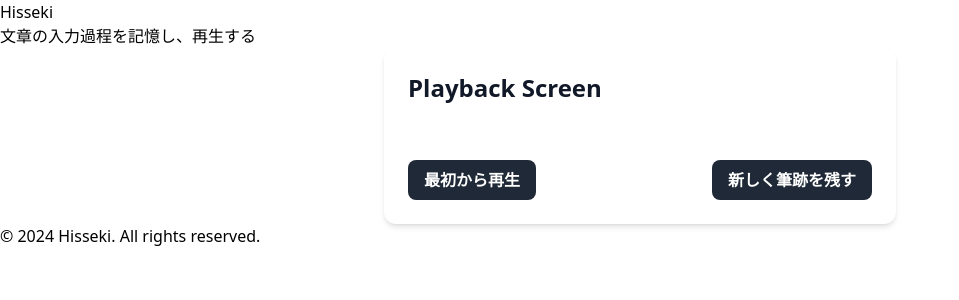
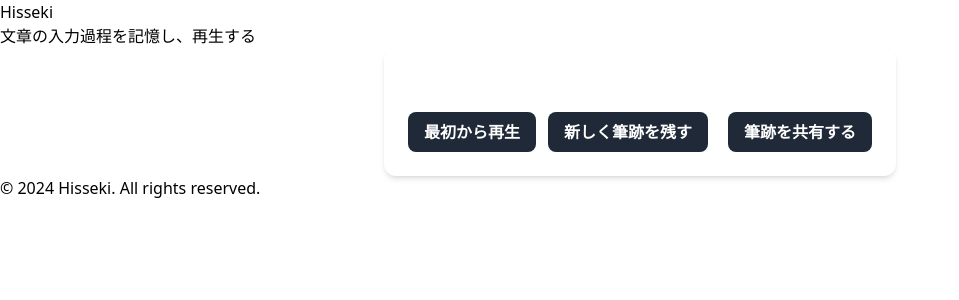
Before and after one commit to 0ldx7/Hisseki, a Next.js app: page /playback in a window 1280 px wide. Shown: the top 300 px of the page, without its empty margins (0-959 px from the left). Built offline with nearby package versions, Linux system fonts and the light colour scheme.

Commit message:
playback/pageのJSX配置順を調整

```diff
--- a/src/app/TextRecorder/page.tsx
+++ b/src/app/TextRecorder/page.tsx
@@ -23,7 +23,7 @@
     const dmp = new diff_match_patch(); // diff-match-patch インスタンス
     const router = useRouter(); // Next.js のルーター
 
-    // タイマーが開始されたら、1秒ごとにカウントダウンを行う
+    // カウントダウン
     useEffect(() => {
         if (recordingStatus === 'recording') {
             const timer = setInterval(() => { //一秒ごとに実行されるコールバック関数
--- a/src/app/playback/page.tsx
+++ b/src/app/playback/page.tsx
@@ -67,6 +67,7 @@
         let currentText = ''; // 現在のテキストを初期化
         setText(''); // 表示テキストをリセット
 
+        //初回再生時刻を記録
         const sessionId = searchParams.get('sessionId'); // クエリパラメータからセッションIDを取得
         if (!initialPlaybackTime && sessionId) {
             const currentTime = new Date().toLocaleString(); // ローカライズした現在時刻を文字列として取得
@@ -80,10 +81,10 @@
                 return; // 再生が終了した場合、関数を終了
             }
 
-            const record = records[currentIndex++]; // 現在のレコードを取得し、インデックスをインクリメント
+            const record = records[currentIndex++]; // 現在のレコードを取得し、次のインデックスをインクリメント
             const [newText, results] = dmp.patch_apply(record.diffs, currentText); // パッチを適用して新しいテキストを生成
 
-            if (results.some(result => !result)) {
+            if (results.some(result => !result)) { //resultがfalseの場合、
                 console.error('Patch application failed:', record.diffs, currentText); // パッチの適用に失敗した場合のエラーメッセージ
             }
 
@@ -118,10 +119,12 @@
 
     return (
         <div className="p-6 max-w-lg mx-auto bg-white text-gray-900 rounded-xl shadow-md space-y-4">
-            <h1 className="text-2xl font-bold">Playback Screen</h1>
             <div className="whitespace-pre-wrap">
                 {text} {/* 再生中のテキストを表示 */}
             </div>
+                <div className="mt-4">
+                    <p className="text-sm text-gray-600">{initialPlaybackTime}</p> {/* 初回再生時刻を表示 */}
+                </div>
             <div className="flex justify-between items-center">
                 <button
                     className="py-2 px-4 bg-gray-800 text-white font-semibold rounded-lg hover:bg-gray-600 focus:outline-none focus:ring-2 focus:ring-blue-500 focus:ring-opacity-50"
@@ -135,31 +138,15 @@
                 >
                     新しく筆跡を残す
                 </button>
-            </div>
-            {shareLink && (
-                <div className="mt-4">
-                    <p className="text-sm text-gray-600">以下のリンクを共有して、再生結果を共有できます:</p>
-                    <div className="flex items-center mt-2">
-                        <input
-                            type="text"
-                            value={shareLink}
-                            readOnly
-                            className="flex-grow p-2 border border-gray-300 rounded"
-                        />
+                <div className="">
                         <button
                             className="ml-2 py-2 px-4 bg-gray-800 text-white font-semibold rounded-lg hover:bg-gray-600 focus:outline-none focus:ring-2 focus:ring-blue-500 focus:ring-opacity-50"
                             onClick={copyToClipboard}
                         >
-                            コピー
+                            筆跡を共有する
                         </button>
-                    </div>
                 </div>
-            )}
-            {initialPlaybackTime && (
-                <div className="mt-4">
-                    <p className="text-sm text-gray-600">{initialPlaybackTime}</p> {/* 初回再生時刻を表示 */}
-                </div>
-            )}
+            </div>
         </div>
     );
 };
```
